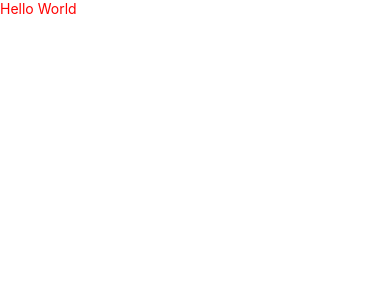
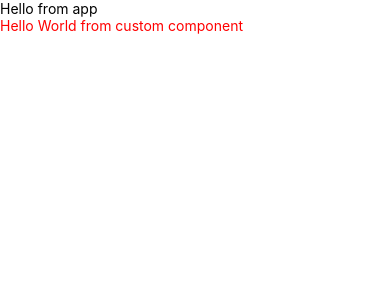
Before and after one commit to amanweb09/react-native-tutorial, a React Native app: screen / in a window 390 px wide. Shown: the top 300 px of the page. Built offline with nearby package versions, Linux system fonts and the light colour scheme.

Commit message:
View component

```diff
--- a/App.js
+++ b/App.js
@@ -1,16 +1,16 @@
-import React from 'react';
-import { Text, StyleSheet } from 'react-native';
+import React from 'react'
+import CustomComponent from './src/screens/CustomComponents'
+import { View, Text } from 'react-native'
 
 const App = () => {
   return (
-    <Text style={styles.textStyle}>Hello World</Text>   //Text is the core component for text
+    <View>    {/* View is div in react native */}
+
+      <Text>Hello from app</Text>
+      <CustomComponent />
+
+    </View>
   )
 }
 
-const styles = StyleSheet.create({
-  textStyle: {
-    color: 'red'
-  }
-})
-
 export default App
--- /dev/null
+++ b/src/screens/CustomComponents.jsx
@@ -0,0 +1,16 @@
+import React from 'react';
+import { Text, StyleSheet } from 'react-native';
+
+const CustomComponents = () => {
+  return (
+    <Text style={styles.textStyle}>Hello World from custom component</Text>   //Text is the core component for text
+  )
+}
+
+const styles = StyleSheet.create({    //stylesheet is an object containing classes that we want to use
+  textStyle: {
+    color: 'red'
+  }
+})
+
+export default CustomComponents
```
Also changed, not shown: notes/core_components.txt (deleted).
